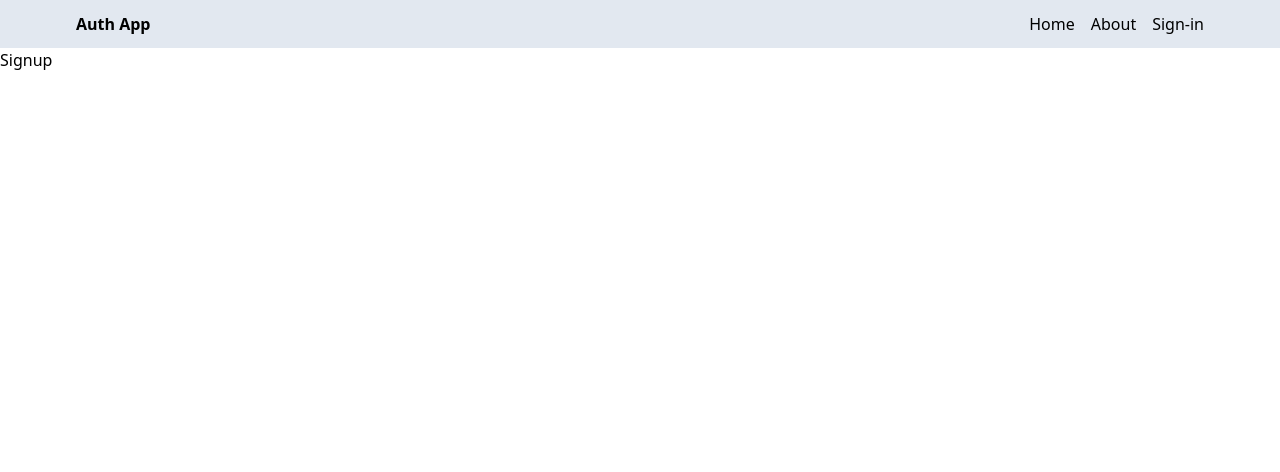
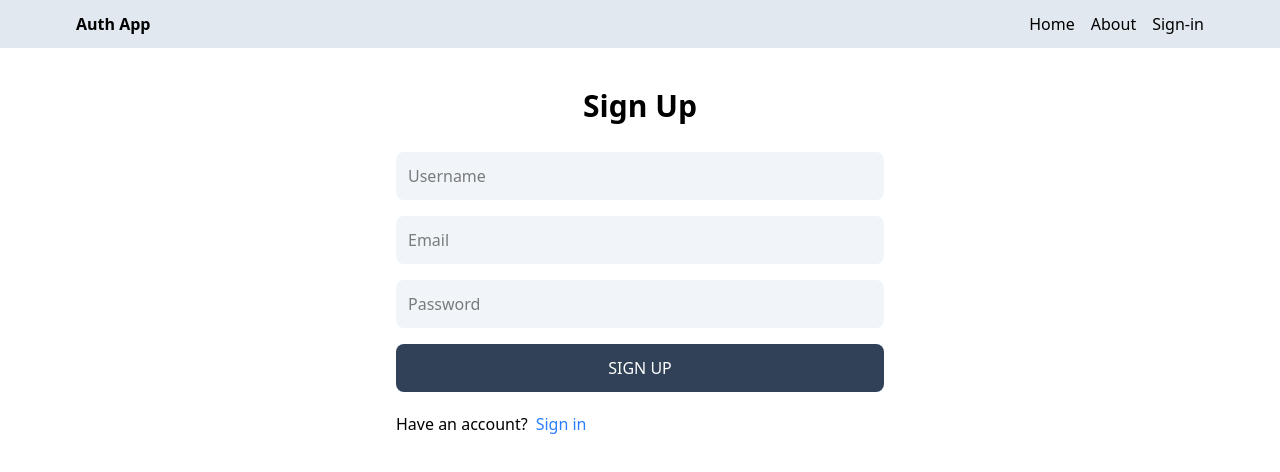
Before and after one commit to davilla29/mern-auth-2, a React (Vite) app in the folder client/: page /sign-up in a window 1280 px wide. Shown: the top 472 px of the page. Built offline with nearby package versions, Linux system fonts and the light colour scheme.

Commit message:
complete sign-up page ui

```diff
--- a/client/src/pages/SignUp.jsx
+++ b/client/src/pages/SignUp.jsx
@@ -1,9 +1,41 @@
-import React from 'react'
+import { Link } from "react-router-dom";
 
 export default function SignUp() {
   return (
-    <div>
-      Signup
+    <div className="p-3 max-w-lg mx-auto">
+      <h1 className="text-3xl text-center font-semibold my-7">Sign Up</h1>
+      <form className="flex flex-col gap-4">
+        <input
+          type="text"
+          name=""
+          placeholder="Username"
+          id="username"
+          className="bg-slate-100 p-3 rounded-lg"
+        />
+        <input
+          type="email"
+          name=""
+          placeholder="Email"
+          id="email"
+          className="bg-slate-100 p-3 rounded-lg"
+        />
+        <input
+          type="password"
+          name=""
+          placeholder="Password"
+          id="password"
+          className="bg-slate-100 p-3 rounded-lg"
+        />
+        <button className="bg-slate-700 text-white p-3 rounded-lg uppercase cursor-pointer hover:opacity-5 disabled:opacity-80">
+          Sign up
+        </button>
+      </form>
+      <div className="flex gap-2 mt-5">
+        <p>Have an account?</p>
+        <Link to="/sign-in">
+          <span className="text-blue-500">Sign in</span>
+        </Link>
+      </div>
     </div>
-  )
+  );
 }
```
